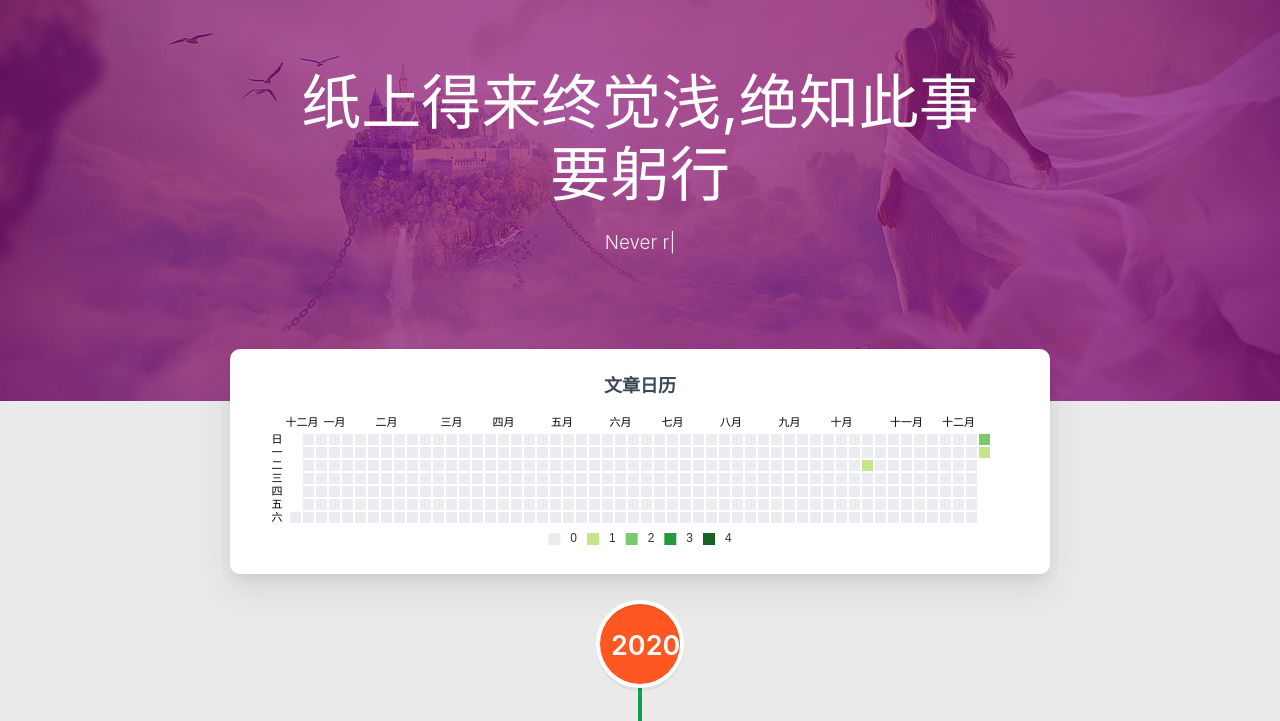
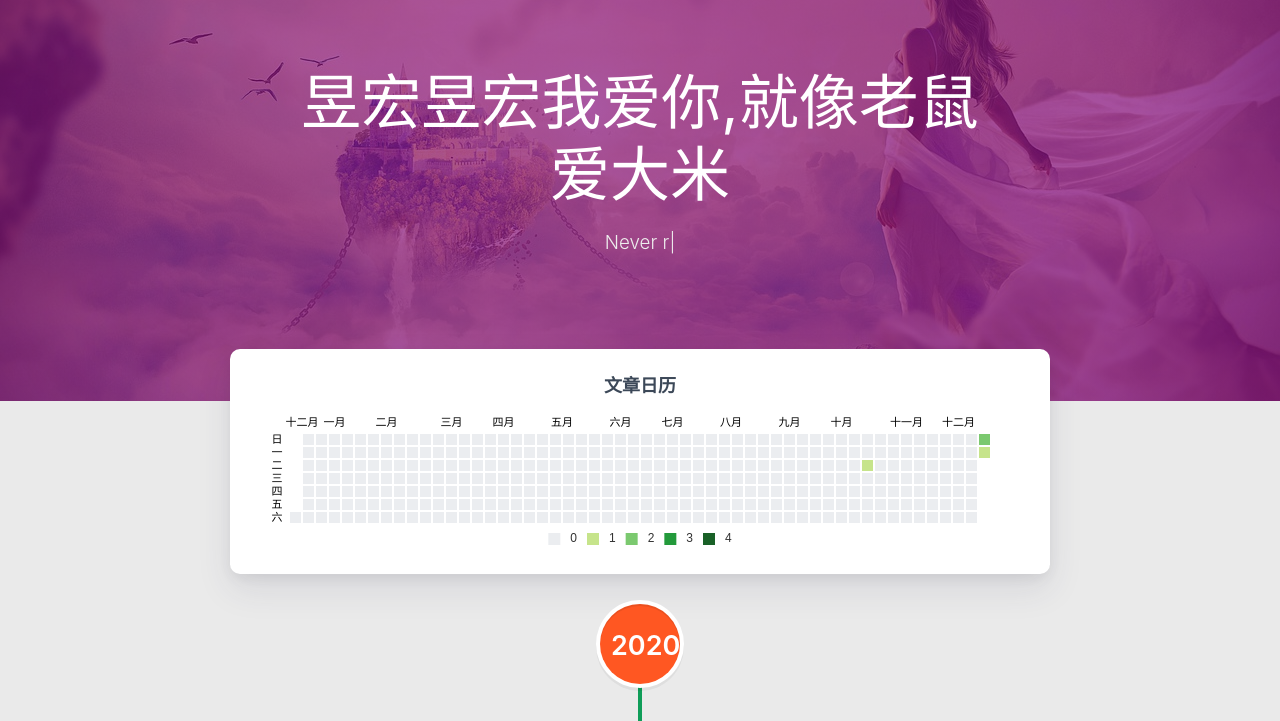
Before and after one commit to fourGold/fourGold.github.io, a plain HTML site: page archives/2020/10/index.html in a window 1280 px wide. Shown: the part 79-800 px from the top of the page. Drawn offline with nearby package versions, Linux system fonts and the light colour scheme; some packages are replaced by stand-ins of ours; no server answers; a script that the page names is missing.

Commit message:
Site updated: 2020-12-28 23:18:47

```diff
--- a/archives/2020/10/index.html
+++ b/archives/2020/10/index.html
@@ -313,7 +313,7 @@
         <div class="brand">
             <div class="title center-align">
 
-                纸上得来终觉浅,绝知此事要躬行
+                昱宏昱宏我爱你,就像老鼠爱大米
 
             </div>
 
```
Also changed, not shown: archives/2020/12/index.html (+1 -1 lines), archives/2020/index.html (+1 -1 lines), archives/index.html (+1 -1 lines), index.html (+1 -1 lines), tags/git-idea/index.html (+1 -1 lines), tags/tip/index.html (+1 -1 lines).
